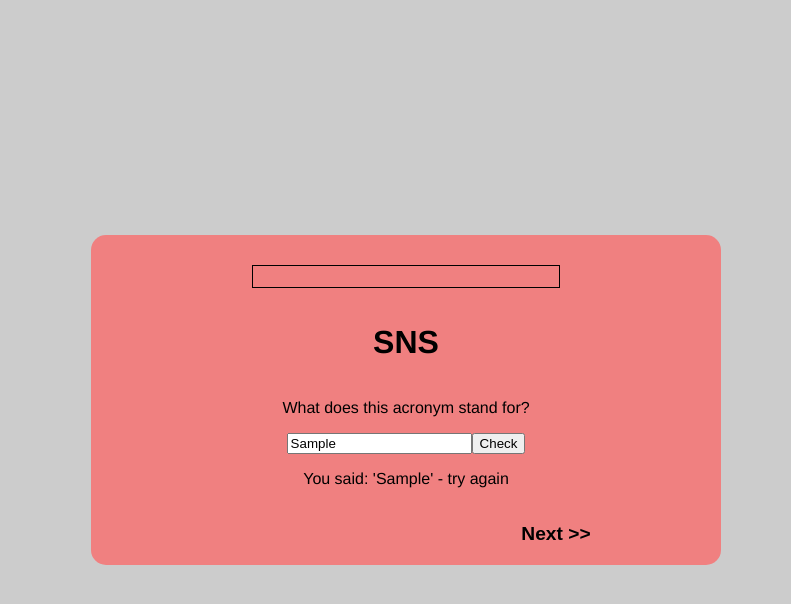
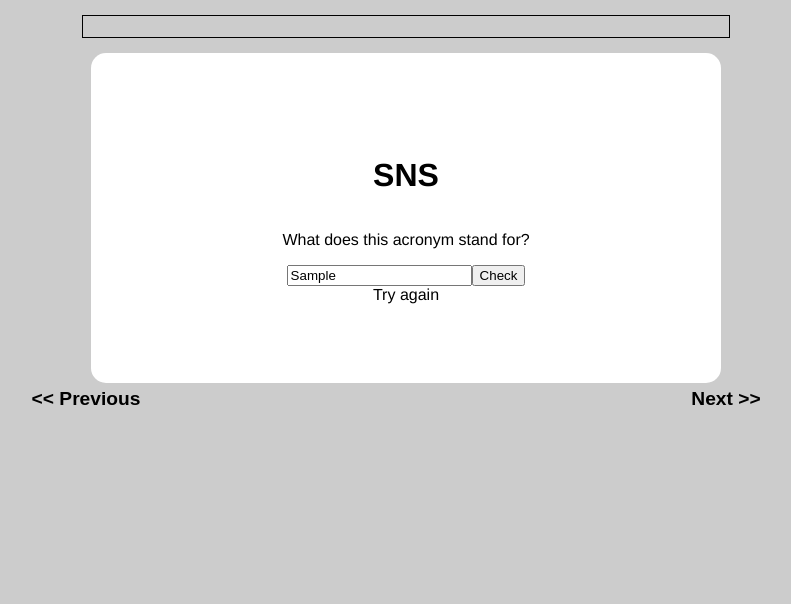
Before and after one commit to dana-ciocan/acronym-test, a Vue app: page / in a window 1280 px wide. Both pictures are taken after typing "Sample" into the empty fields and a click on the input "Check". Shown: the top 604 px of the page, without its empty margins (234-1025 px from the left). Built offline with nearby package versions, Linux system fonts and the light colour scheme.

Commit message:
Very basic wired up version

```diff
--- a/src/App.vue
+++ b/src/App.vue
@@ -1,16 +1,61 @@
 <template>
-  <Card />
+  <Progress
+    :currentAcronym="selectedAcronym"
+    :totalAcronyms="acronyms.length"
+  />
+  <Card
+    :acronym="
+      selectedAcronym < acronyms.length ? acronyms[selectedAcronym].acronym : ''
+    "
+    :expansion="
+      selectedAcronym < acronyms.length
+        ? acronyms[selectedAcronym].expansion
+        : ''
+    "
+    :numAcronyms="acronyms.length"
+  />
+  <NavigationBar
+    :currentAcronym="selectedAcronym"
+    :totalAcronyms="acronyms.length"
+    @update-acronym-number="doSomething"
+  />
 </template>
 
 <script lang="ts">
 import Card from './components/Card/Card.vue';
+import Progress from './components/Progress/Progress.vue';
+import NavigationBar from './components/NavigationBar/NavigationBar.vue';
+import acronyms from './data/acronyms.json';
+import { defineComponent } from 'vue';
 
-export default {
+type Acronym = {
+  acronym: string;
+  expansion: string;
+  definition: string;
+};
+
+const shuffledAcronyms: Acronym[] = acronyms.sort(() => Math.random() - 0.5);
+
+export default defineComponent({
+  data: () => ({
+    userDefinition: '',
+    message: '',
+    acronyms: shuffledAcronyms,
+    selectedAcronym: 0,
+    messageClass: '',
+  }),
   name: 'App',
   components: {
     Card,
+    Progress,
+    NavigationBar,
   },
-};
+  methods: {
+    doSomething(acronymNumber: number) {
+      this.selectedAcronym = acronymNumber;
+    },
+  },
+});
 </script>
 
 <style>
--- a/src/components/Card/Card.vue
+++ b/src/components/Card/Card.vue
@@ -1,86 +1,32 @@
 <template>
   <div class="card-container">
     <div class="card" :class="messageClass">
-      <Progress
-        :currentAcronym="selectedAcronym"
-        :totalAcronyms="acronyms.length"
-      />
-      <h1>{{ acronyms[selectedAcronym].acronym }}</h1>
+      <h1>{{ acronym }}</h1>
       <p>What does this acronym stand for?</p>
       <form @submit.prevent="onSubmit">
         <input type="text" v-model="userDefinition" />
         <input
           type="submit"
           value="Check"
-          @click="
-            (message = checkAcronym(
-              userDefinition,
-              acronyms[selectedAcronym].expansion,
-            )),
-              (messageClass = getMessageClass(
-                userDefinition,
-                acronyms[selectedAcronym].expansion,
-              ))
-          "
+          @click="message = checkAcronym(userDefinition, expansion)"
         />
       </form>
-      <p class="message">{{ message }}</p>
-      <div class="complete">
-        <span v-if="selectedAcronym === acronyms.length - 1">
-          You have gone through all the terms - congratulations!
-        </span>
-      </div>
-      <div class="nav-buttons">
-        <div class="prev-button">
-          <input
-            v-if="selectedAcronym > 0"
-            type="button"
-            value="<< Previous"
-            @click="
-              (selectedAcronym =
-                selectedAcronym > 0 ? selectedAcronym - 1 : selectedAcronym),
-                (messageClass = ''),
-                (userDefinition = ''),
-                (message = '')
-            "
-          />
-        </div>
-        <div class="next-button">
-          <input
-            v-if="selectedAcronym < acronyms.length - 1"
-            type="button"
-            value="Next >>"
-            @click="
-              (selectedAcronym =
-                selectedAcronym < acronyms.length - 1
-                  ? selectedAcronym + 1
-                  : selectedAcronym),
-                (messageClass = ''),
-                (userDefinition = ''),
-                (message = '')
-            "
-          />
-        </div>
-      </div>
+      <div v-if="message" class="message">{{ message }}</div>
     </div>
   </div>
 </template>
 
 <style scoped>
 .card {
-  position: fixed; /* or absolute */
-  top: 50%;
-  left: 50%;
   border-radius: 15px;
   padding: 15px;
   background-color: #fff;
   width: 600px;
   height: 300px;
-  margin-top: -165px;
-  margin-left: -315px;
   display: flex;
   flex-direction: column;
-  justify-content: space-between;
+  justify-content: center;
+  margin: 0 auto;
 }
 
 .card.error {
@@ -89,24 +35,6 @@
 
 .card.correct {
   background-color: mediumspringgreen;
-}
-
-.nav-buttons {
-  display: flex;
-  flex-direction: row;
-}
-
-.nav-buttons > div {
-  width: 50%;
-}
-
-input[type='button'] {
-  padding: 5px;
-  border: none;
-  background-color: transparent;
-  cursor: pointer;
-  font-weight: bold;
-  font-size: 120%;
 }
 
 .message,
@@ -120,42 +48,27 @@ input[type='button'] {
 </style>
 
 <script lang="ts">
-import acronyms from '../../data/acronyms.json';
-import Progress from '../Progress/Progress.vue';
-
-type Acronym = {
-  acronym: string;
-  expansion: string;
-  definition: string;
-};
-
-const shuffledAcronyms: Acronym[] = acronyms.sort(() => Math.random() - 0.5);
+import { defineComponent } from 'vue';
 
 const definitionsMatch = (definition1: string, definition2: string) =>
   definition1.toLowerCase() === definition2.toLowerCase();
 
-export default {
+export default defineComponent({
   name: 'Card',
-  props: {},
-  components: {
-    Progress,
+  props: {
+    acronym: String,
+    expansion: String,
+    numAcronyms: Number,
   },
-  data: () => ({
-    userDefinition: '',
-    message: '',
-    acronyms: shuffledAcronyms,
-    selectedAcronym: 0,
-    messageClass: '',
-  }),
+  data: function() {
+    return { message: '' };
+  },
   methods: {
-    checkAcronym: (userDefinition: string, definition: string) => {
-      let message: string = `You said: '${userDefinition}'`;
-      if (definitionsMatch(userDefinition, definition)) {
-        message += ' - you are right!';
-      } else {
-        message += ' - try again';
+    checkAcronym: function(userDefinition: string, expansion: string) {
+      if (definitionsMatch(userDefinition, expansion)) {
+        return 'You got it right!';
       }
-      return message;
+      return 'Try again';
     },
     getMessageClass: (userDefinition: string, definition: string) => {
       if (definitionsMatch(userDefinition, definition)) {
@@ -164,5 +77,5 @@ export default {
       return 'error';
     },
   },
-};
+});
 </script>
--- /dev/null
+++ b/src/components/NavigationBar/NavigationBar.vue
@@ -0,0 +1,57 @@
+<template>
+  <nav>
+    <NavigationButton
+      label="<< Previous"
+      :currentAcronym="currentAcronym"
+      :totalAcronyms="totalAcronyms"
+      :event="'decrementAcronym'"
+      @decrement-acronym="decrementAcronymNumber()"
+    />
+    <NavigationButton
+      label="Next >>"
+      :currentAcronym="currentAcronym"
+      :totalAcronyms="totalAcronyms"
+      :event="'incrementAcronym'"
+      @increment-acronym="incrementAcronymNumber()"
+    />
+  </nav>
+</template>
+
+<script lang="ts">
+import NavigationButton from './NavigationButton/NavigationButton.vue';
+import { defineComponent } from 'vue';
+
+export default defineComponent({
+  components: {
+    NavigationButton,
+  },
+  data: function() {
+    return {
+      currentAcronymNumber: 1,
+      totalAcronyms: 10,
+    };
+  },
+  name: 'NavigationBar',
+  methods: {
+    incrementAcronymNumber(): void {
+      if (this.currentAcronymNumber < this.totalAcronyms) {
+        this.currentAcronymNumber = this.currentAcronymNumber + 1;
+      }
+      this.$emit('updateAcronymNumber', this.currentAcronymNumber);
+    },
+    decrementAcronymNumber(): void {
+      if (this.currentAcronymNumber > 0) {
+        this.currentAcronymNumber = this.currentAcronymNumber - 1;
+      }
+      this.$emit('updateAcronymNumber', this.currentAcronymNumber);
+    },
+  },
+});
+</script>
+
+<style scoped>
+nav {
+  display: flex;
+  flex-direction: row;
+}
+</style>
--- /dev/null
+++ b/src/components/NavigationBar/NavigationButton/NavigationButton.vue
@@ -0,0 +1,32 @@
+<template>
+  <div class="nav-button">
+    <input type="button" :value="label" @click="$emit(event)" />
+  </div>
+</template>
+
+<script lang="ts">
+import { defineComponent } from 'vue';
+
+export default defineComponent({
+  name: 'NavigationButton',
+  props: {
+    label: String,
+    event: String,
+  },
+});
+</script>
+
+<style scoped>
+.nav-button {
+  width: 50%;
+}
+
+input[type='button'] {
+  padding: 5px;
+  border: none;
+  background-color: transparent;
+  cursor: pointer;
+  font-weight: bold;
+  font-size: 120%;
+}
+</style>
--- a/src/components/Progress/Progress.vue
+++ b/src/components/Progress/Progress.vue
@@ -8,7 +8,9 @@
 </template>
 
 <script lang="ts">
-export default {
+import { defineComponent } from 'vue';
+
+export default defineComponent({
   name: 'Progress',
   props: {
     currentAcronym: Number,
@@ -20,7 +22,7 @@ export default {
       return `progress-${Math.round(progressPercent / 10) * 10}`;
     },
   },
-};
+});
 </script>
 
 <style scoped>
--- /dev/null
+++ b/vue-file-import.d.ts
@@ -0,0 +1,6 @@
+// vue-file-import.d.ts
+
+declare module '*.vue' {
+  import Vue from 'vue';
+  export default Vue;
+}
```
